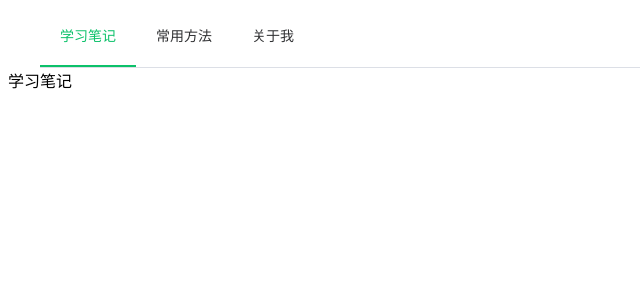
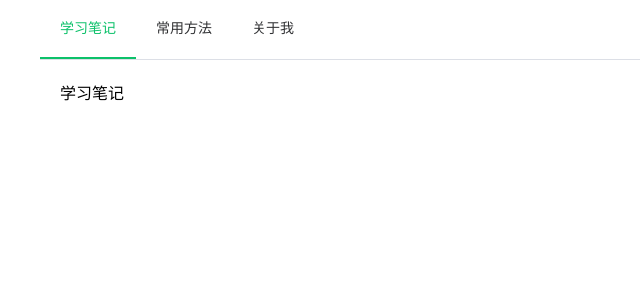
Before and after one commit to Agions/my-blog, a Nuxt app: page /index in a window 1280 px wide. Shown: the top 300 px of the page, without its empty margins (0-640 px from the left). Built offline with nearby package versions, Linux system fonts and the light colour scheme.

Commit message:
feat(优化): youhua

```diff
--- a/app.vue
+++ b/app.vue
@@ -1,8 +1,15 @@
 <template>
   <div>
     <NuxtLoadingIndicator />
-    <NuxtLayout name="custom">
-      <NuxtPage />
-    </NuxtLayout>
+    <NuxtLayout name="custom" />
+    <NuxtPage />
   </div>
 </template>
+
+<style lang="scss">
+html,
+body {
+  margin: 0;
+  padding: 0;
+}
+</style>
--- a/layouts/custom.vue
+++ b/layouts/custom.vue
@@ -22,7 +22,7 @@ const handleSelect = (key: string, keyPath: string[]) => {
       <el-menu-item index="/utils">常用方法 </el-menu-item>
       <el-menu-item index="/mine">关于我</el-menu-item>
     </el-menu>
-    <slot></slot>
+    <!-- <slot></slot> -->
   </div>
 </template>
 <style lang="scss">
--- a/pages/index/index.vue
+++ b/pages/index/index.vue
@@ -8,7 +8,9 @@ useHead({
 });
 </script>
 <template>
-  <div>学习笔记</div>
+  <el-main class="el-main-body">
+    <div>学习笔记</div>
+  </el-main>
 </template>
 
 <style lang="scss"></style>
```
